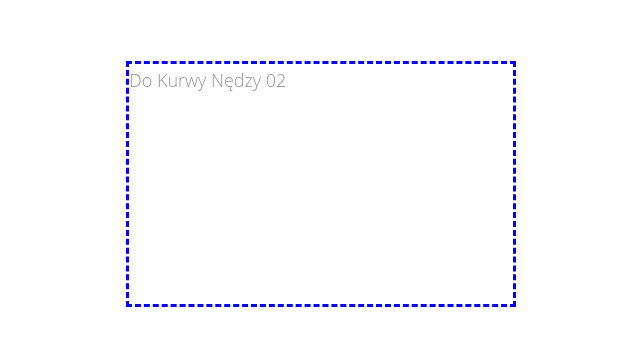
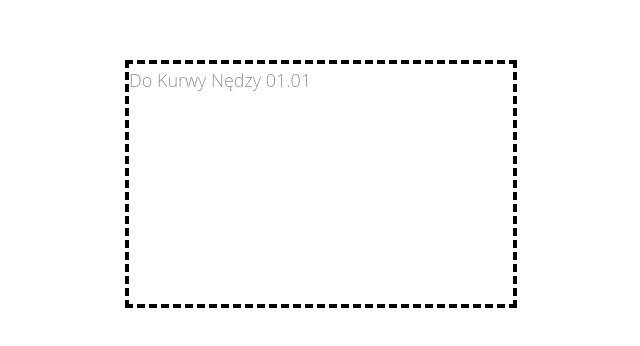
Before and after one commit to Bludge231/test01, a plain HTML site: page index.html in a window 1280 px wide. Shown: the part 216-562 px from the top of the page, without its empty margins (319-959 px from the left). Drawn offline with Linux system fonts and the light colour scheme.

Commit message:
Test 01 03

```diff
--- a/index.html
+++ b/index.html
@@ -24,7 +24,7 @@
 
 	<!-- Loader -->
 	<div class="penis">
-	Do Kurwy Nędzy 02
+	Do Kurwy Nędzy 01.01
 
 
 
--- a/style.css
+++ b/style.css
@@ -44,7 +44,7 @@ p {
     right: 0;
 
     margin: auto;
-	border: 3px dashed blue;
+	border: 4px dashed black;
 	width: 30%;
 	height: 30%;
 	padding: center;
```
